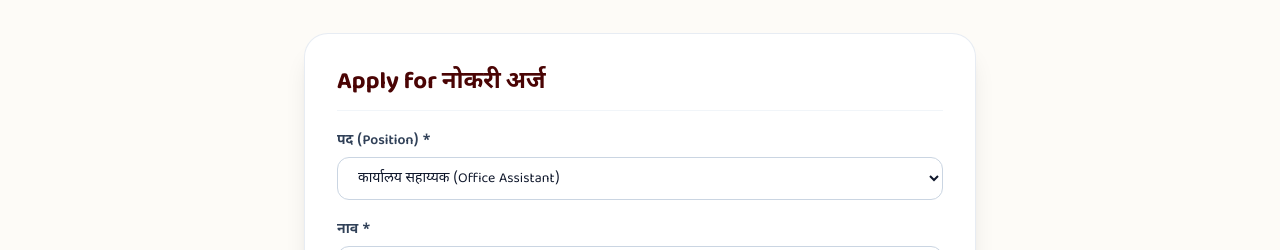
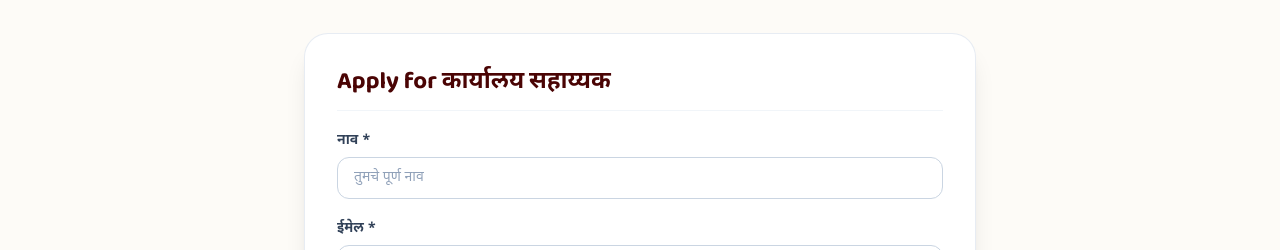
Before and after one commit to BIZONANCE/mptm.org, a Next.js app: page /career in a window 1280 px wide. Shown: the part 234-484 px from the top of the page. Built offline with nearby package versions, Linux system fonts and the light colour scheme; no server answers; a web font is replaced by a local one.

Commit message:
Remove Position field from career application form

```diff
--- a/src/app/career/page.tsx
+++ b/src/app/career/page.tsx
@@ -12,7 +12,6 @@ type FormState = {
   name: string;
   email: string;
   phone: string;
-  position: string;
   message: string;
   resume: File | null;
 };
@@ -23,13 +22,12 @@ export default function CareerPage() {
     name: "",
     email: "",
     phone: "",
-    position: "कार्यालय सहाय्यक",
     message: "",
     resume: null,
   });
 
   const handleInputChange = (
-    e: React.ChangeEvent<HTMLInputElement | HTMLTextAreaElement | HTMLSelectElement>
+    e: React.ChangeEvent<HTMLInputElement | HTMLTextAreaElement>
   ) => {
     const { name, value } = e.target;
     setFormData((prev) => ({ ...prev, [name]: value }));
@@ -52,7 +50,6 @@ export default function CareerPage() {
       name: "",
       email: "",
       phone: "",
-      position: "कार्यालय सहाय्यक",
       message: "",
       resume: null,
     });
@@ -96,27 +93,8 @@ export default function CareerPage() {
         ) : (
           <form onSubmit={handleSubmit} className="space-y-5">
             <h2 className="text-xl sm:text-2xl font-bold text-[#4A0404] border-b border-slate-100 pb-3">
-              Apply for नोकरी अर्ज
+              Apply for कार्यालय सहाय्यक
             </h2>
-
-            {/* Position Selection */}
-            <div>
-              <label className="block text-sm font-semibold text-slate-700 mb-1.5">
-                पद (Position) *
-              </label>
-              <select
-                name="position"
-                value={formData.position}
-                onChange={handleInputChange}
-                required
-                className="w-full border border-slate-300 rounded-xl px-4 py-2.5 text-sm text-slate-900 focus:outline-none focus:ring-2 focus:ring-amber-500 focus:border-transparent bg-white cursor-pointer"
-              >
-                <option value="कार्यालय सहाय्यक">कार्यालय सहाय्यक (Office Assistant)</option>
-                <option value="सामाजिक कार्यकर्ता">सामाजिक कार्यकर्ता (Social Worker)</option>
-                <option value="डेटा एंट्री ऑपरेटर">डेटा एंट्री ऑपरेटर (Data Entry Operator)</option>
-                <option value="इतर">इतर (Other)</option>
-              </select>
-            </div>
 
             {/* Name */}
             <div>
```
